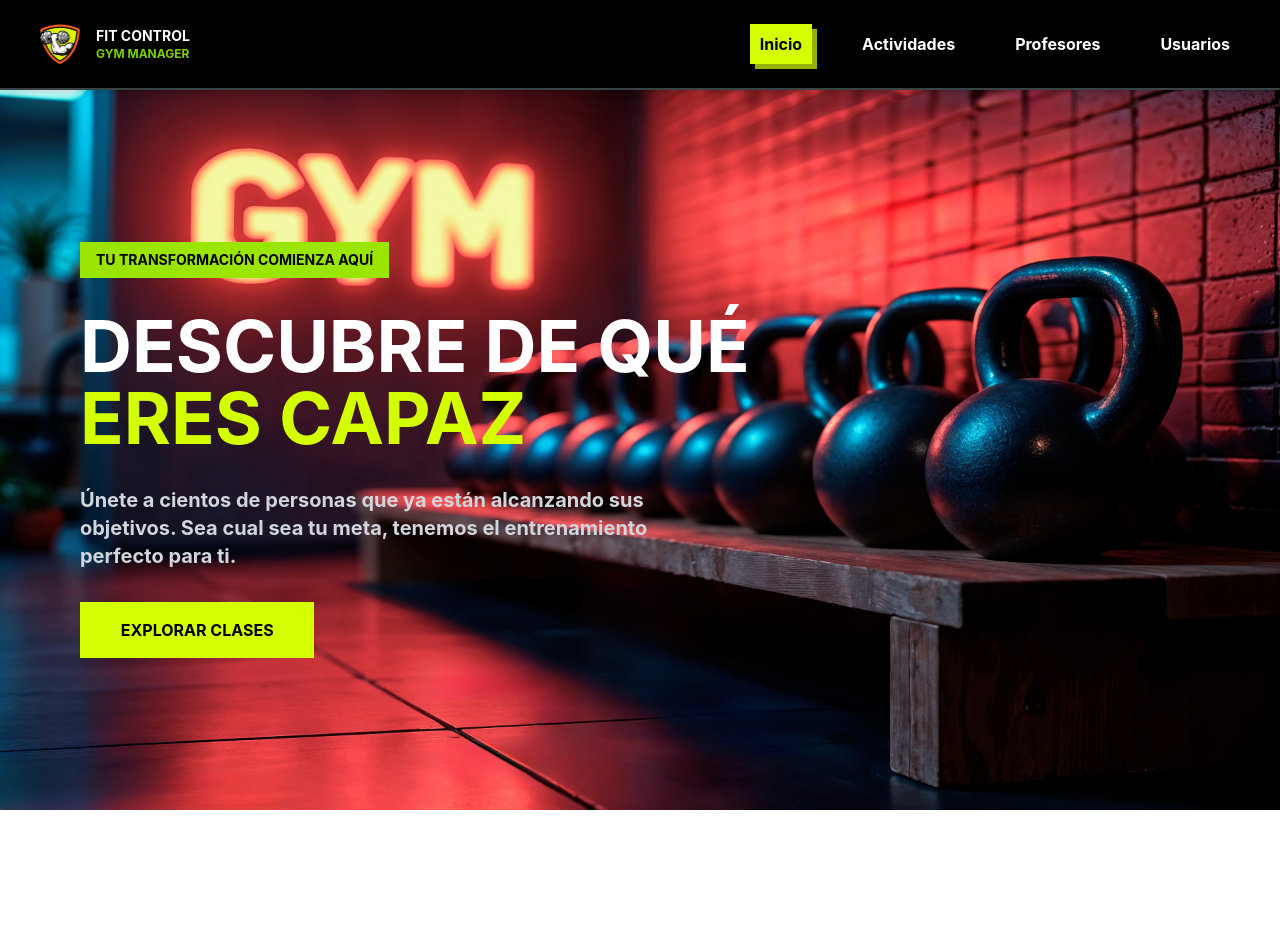
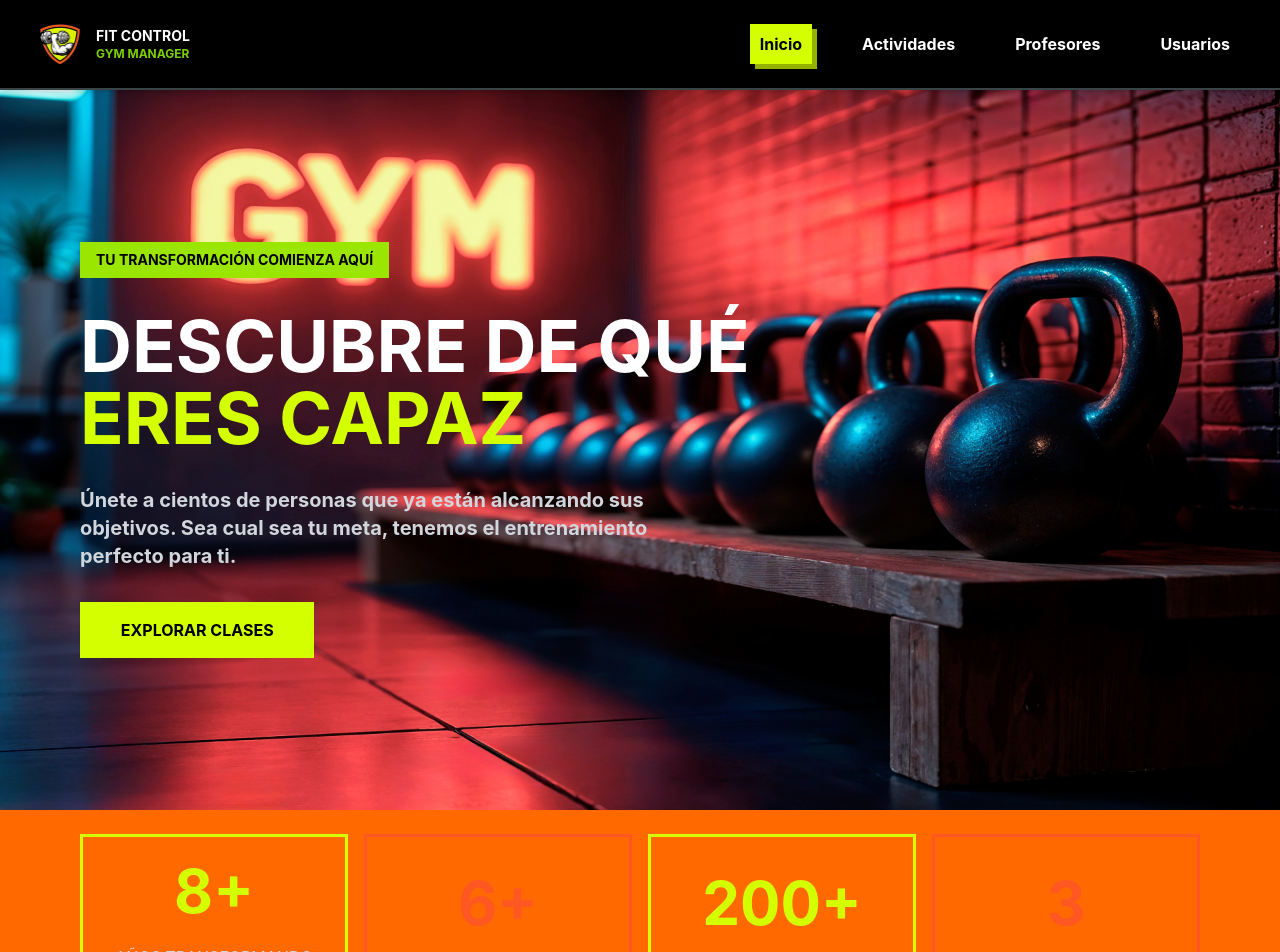
Before and after one commit to Grupo-2-FitControl/FitControl-Frontend, a React (Vite) app: page / in a window 1280 px wide. Shown: the top 952 px of the page. Before the commit the page ends 810 px from the top, so only its background shows below. Built offline with nearby package versions, Linux system fonts and the light colour scheme.

Commit message:
feat: I create a section with summary philosophy cards grid layout

```diff
--- a/src/components/homepage/summaryInfo/SummaryPhilosophy.jsx
+++ b/src/components/homepage/summaryInfo/SummaryPhilosophy.jsx
@@ -1,8 +1,8 @@
-function SummaryPhilosophy({title,description,borderColor, textColor}){
+function SummaryPhilosophy({title,description,borderColor, textColorTitle}){
     return(
-        <article className={`p-2 border-3 ${borderColor} text-primary`}>
-            <data className={`text-secondary font-bold text-4xl ${textColor}`} value="8">{title}</data>
-            <p className="text-gray-300">
+        <article className={`flex flex-col justify-center items-center p-6 border-3 ${borderColor} text-primary gap-6`}>
+            <h3 className={`font-bold text-4xl ${textColorTitle} lg:text-6xl`}>{title}</h3>
+            <p className="text-gray-300 uppercase text-center">
                 {description}
             </p>
 
--- a/src/pages/homepage/Homepage.jsx
+++ b/src/pages/homepage/Homepage.jsx
@@ -4,7 +4,34 @@ function Homepage() {
   return (
     <article className="flex flex-col background">
       <Banner />
-
+      <section className="h-screen bg-orange-500">
+        <div className=" grid grid-cols-1 mx-auto p-6 gap-4 md:grid-cols-2 md:px-20 lg:grid-cols-4">
+          <SummaryPhilosophy
+            title={"8+"}
+            description={"Años transformando vidas"}
+            borderColor={"border-[#d4ff00]"}
+            textColorTitle={"text-[#d4ff00]"}
+          />
+          <SummaryPhilosophy
+            title={"6+"}
+            description={"Clases semanales"}
+            borderColor={"border-[#ff5722]"}
+            textColorTitle={"text-[#ff5722]"}
+          />
+          <SummaryPhilosophy
+            title={"200+"}
+            description={"Miembros felices"}
+            borderColor={"border-[#d4ff00]"}
+            textColorTitle={"text-[#d4ff00]"}
+          />
+          <SummaryPhilosophy
+            title={"3"}
+            description={"Instructores Expertos"}
+            borderColor={"border-[#ff5722]"}
+            textColorTitle={"text-[#ff5722]"}
+          />
+        </div>
+      </section>
     </article>
   );
 }
```
